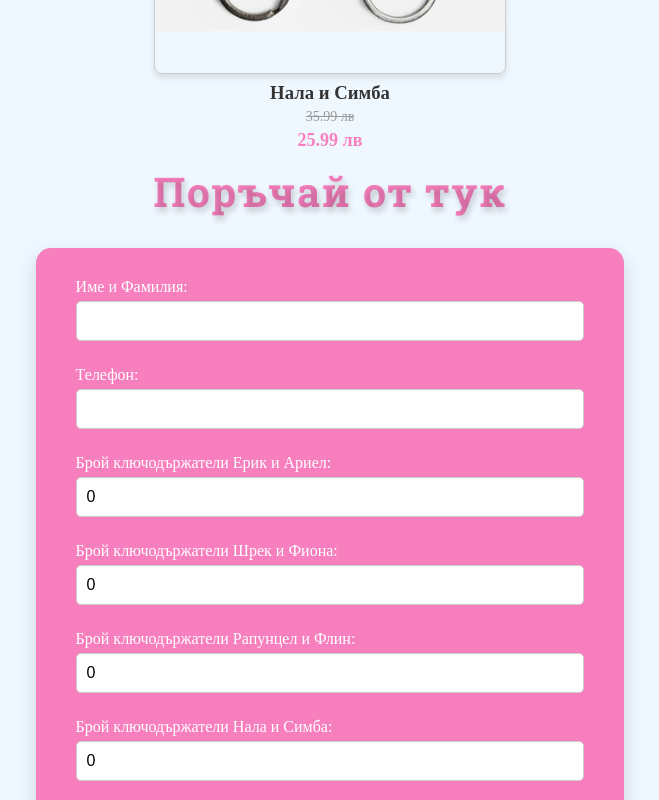
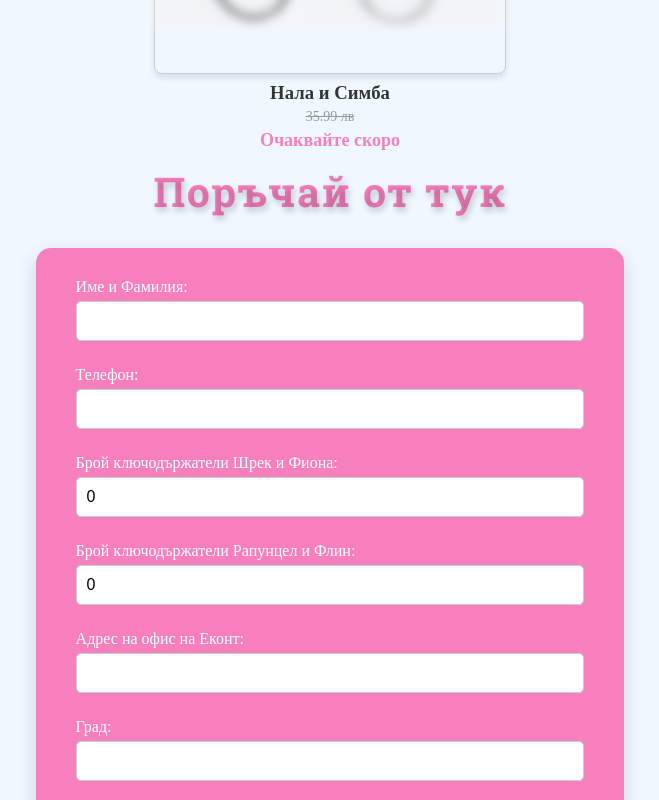
Before and after one commit to Dimitar32/key-couple, a React (Create React App) app: page / in a window 1280 px wide. Shown: the part 1280-2080 px from the top of the page, without its empty margins (310-969 px from the left). Built offline with nearby package versions, Linux system fonts and the light colour scheme; a web font is replaced by a local one.

Commit message:
remove simba and ariel

```diff
--- a/src/components/OrderForm/OrderForm.jsx
+++ b/src/components/OrderForm/OrderForm.jsx
@@ -11,8 +11,8 @@ const OrderForm = () => {
         postalCode: '',
         country: '',
         quantityShrek: 0,
-        quantityAriel: 0,
-        quantitySimba: 0,
+        // quantityAriel: 0,
+        // quantitySimba: 0,
         quantityRapunzel: 0,
         additionalInfo: ''
     });
@@ -48,8 +48,8 @@ const OrderForm = () => {
             postalCode: '',
             country: '',
             quantityShrek: 0,
-            quantityAriel: 0,
-            quantitySimba: 0,
+            // quantityAriel: 0,
+            // quantitySimba: 0,
             quantityRapunzel: 0,
             additionalInfo: ''
         });
@@ -89,7 +89,7 @@ const OrderForm = () => {
                 {/*        required*/}
                 {/*    />*/}
                 {/*</label>*/}
-                <label>
+                {/* <label>
                     Брой ключодържатели Ерик и Ариел:
                     <input
                         type="number"
@@ -99,7 +99,7 @@ const OrderForm = () => {
                         min="0"
                         required
                     />
-                </label>
+                </label> */}
                 <label>
                     Брой ключодържатели Шрек и Фиона:
                     <input
@@ -122,7 +122,7 @@ const OrderForm = () => {
                         required
                     />
                 </label>
-                <label>
+                {/* <label>
                     Брой ключодържатели Нала и Симба:
                     <input
                         type="number"
@@ -132,7 +132,7 @@ const OrderForm = () => {
                         min="0"
                         required
                     />
-                </label>
+                </label> */}
                 <label>
                     Адрес на офис на Еконт:
                     <input
--- a/src/components/Products/Products.jsx
+++ b/src/components/Products/Products.jsx
@@ -6,13 +6,14 @@ import Rapunzel from './Rapunzel.png';
 import LionKing from './LionKing.png';
 
 const products = [
-    { id: 1, name: 'Ерик и Ариел', oldPrice: '35.99 лв', price: '25.99 лв', imageUrl: Ariel },
     { id: 2, name: 'Шрек и Фиона', oldPrice: '35.99 лв', price: '25.99 лв', imageUrl: Shrek },
-    { id: 3, name: 'Рапунцел и Флин', oldPrice: '35.99 лв', price: '25.99 лв', imageUrl: Rapunzel },
-    { id: 4, name: 'Нала и Симба', oldPrice: '35.99 лв', price: '25.99 лв', imageUrl: LionKing }
+    { id: 3, name: 'Рапунцел и Флин', oldPrice: '35.99 лв', price: '25.99 лв', imageUrl: Rapunzel }
 ];
 
 const blurProducts = [
+    { id: 1, name: 'Ерик и Ариел', oldPrice: '35.99 лв', price: 'Очаквайте скоро'/*'25.99 лв'*/, imageUrl: Ariel },
+    { id: 4, name: 'Нала и Симба', oldPrice: '35.99 лв', price: 'Очаквайте скоро'/*'25.99 лв'*/, imageUrl: LionKing }
+
 ];
 
 const Products = () => {
```
